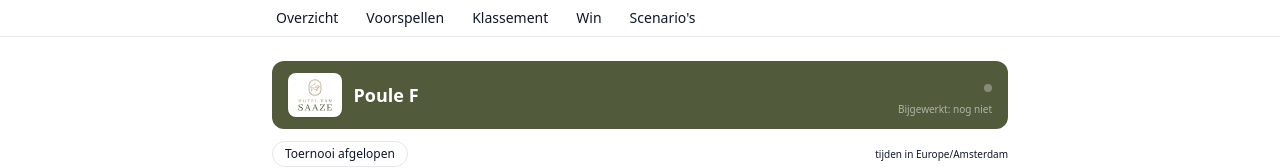
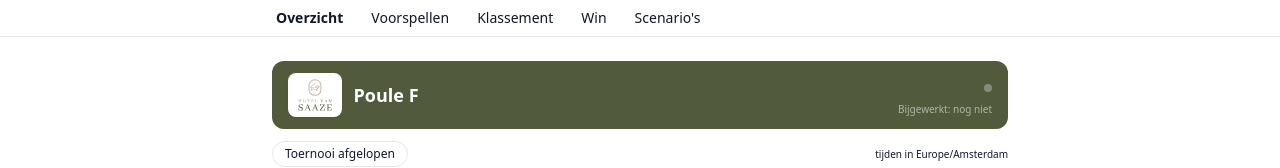
Before and after one commit to timschalke85-png/fantastic-waffle, a Next.js app: page / in a window 1280 px wide. Shown: the top 168 px of the page. Built offline with nearby package versions, Linux system fonts and the light colour scheme; no server answers; the database is empty.

Commit message:
Nav: mark the active page (usePathname) consistently across all links
Convert SiteNav to a client component and highlight the current route with a
filled pill + aria-current, applied uniformly to all five links incl. /win.
'/' matches exactly; others also match nested routes.

```diff
--- a/src/components/SiteNav.tsx
+++ b/src/components/SiteNav.tsx
@@ -1,7 +1,12 @@
+"use client";
+
 // Slim public navigation. Only links to routes that exist (extended per fase).
+// The current page is marked consistently (aria-current + a filled pill).
 import Link from "next/link";
+import { usePathname } from "next/navigation";
 
 // Scenario's staat achteraan: minst relevant (puur informatief, voor jezelf).
+// "Win" (prijzenpoule) zit tussen Klassement en Scenario's.
 const LINKS: { href: string; label: string }[] = [
   { href: "/", label: "Overzicht" },
   { href: "/voorspellen", label: "Voorspellen" },
@@ -10,20 +15,34 @@ const LINKS: { href: string; label: string }[] = [
   { href: "/scenarios", label: "Scenario's" },
 ];
 
+function isActive(pathname: string, href: string): boolean {
+  // "/" only matches exactly; others also match nested routes (e.g. /win/...).
+  return href === "/" ? pathname === "/" : pathname === href || pathname.startsWith(`${href}/`);
+}
+
 export function SiteNav() {
+  const pathname = usePathname() ?? "/";
   return (
     <nav className="sticky top-0 z-10 border-b border-brand-ink/10 bg-brand-surface/90 backdrop-blur">
       <ul className="mx-auto flex max-w-3xl items-center gap-1 px-2 py-2 text-sm">
-        {LINKS.map((l) => (
+        {LINKS.map((l) => {
+          const active = isActive(pathname, l.href);
+          return (
             <li key={l.href}>
               <Link
                 href={l.href}
-              className="rounded-full px-3 py-1.5 text-brand-ink/70 hover:bg-brand-ink/5 hover:text-brand-ink"
+                aria-current={active ? "page" : undefined}
+                className={
+                  active
+                    ? "rounded-full bg-brand-ink/10 px-3 py-1.5 font-semibold text-brand-ink"
+                    : "rounded-full px-3 py-1.5 text-brand-ink/70 hover:bg-brand-ink/5 hover:text-brand-ink"
+                }
               >
                 {l.label}
               </Link>
             </li>
-        ))}
+          );
+        })}
       </ul>
     </nav>
   );
```
Lines whose indentation alone changed are shown as unchanged.
